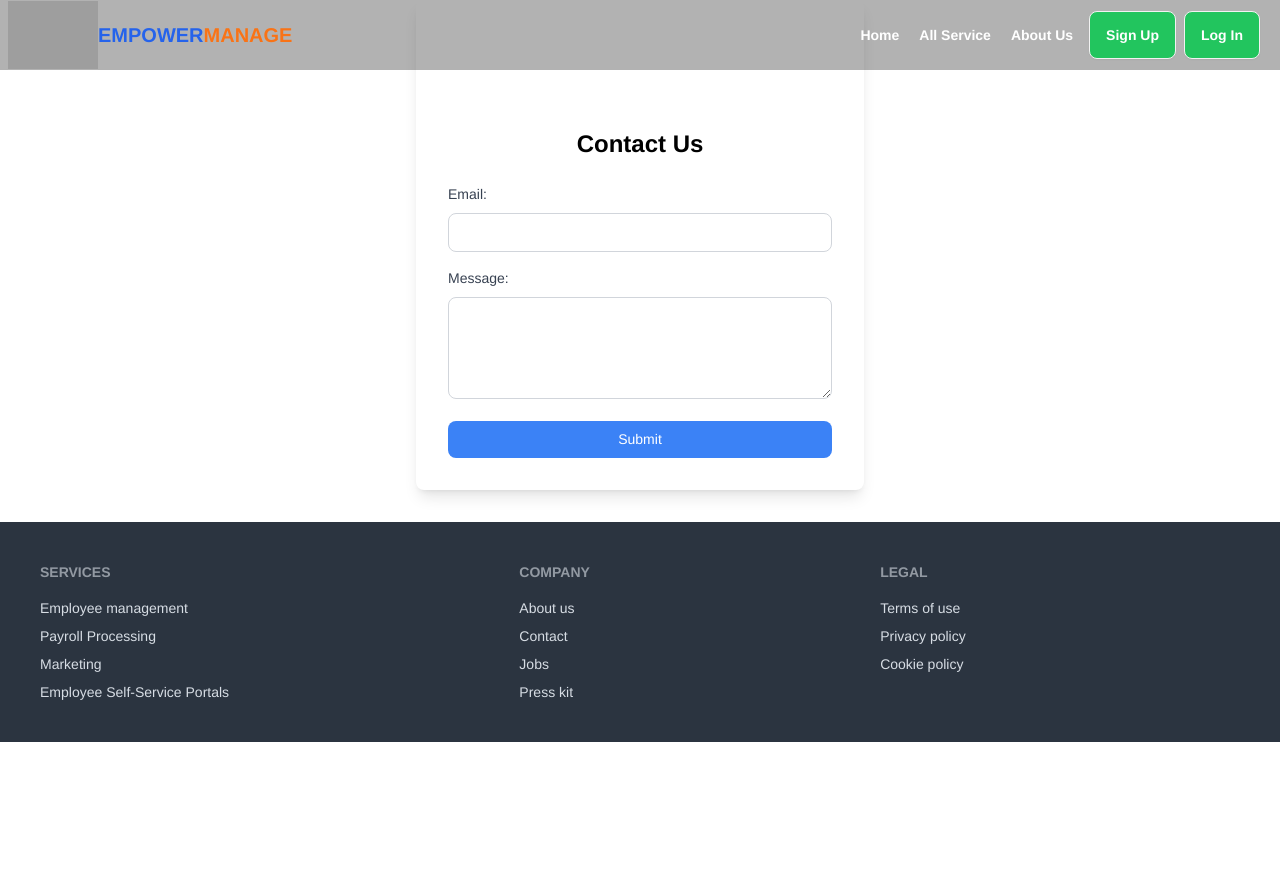
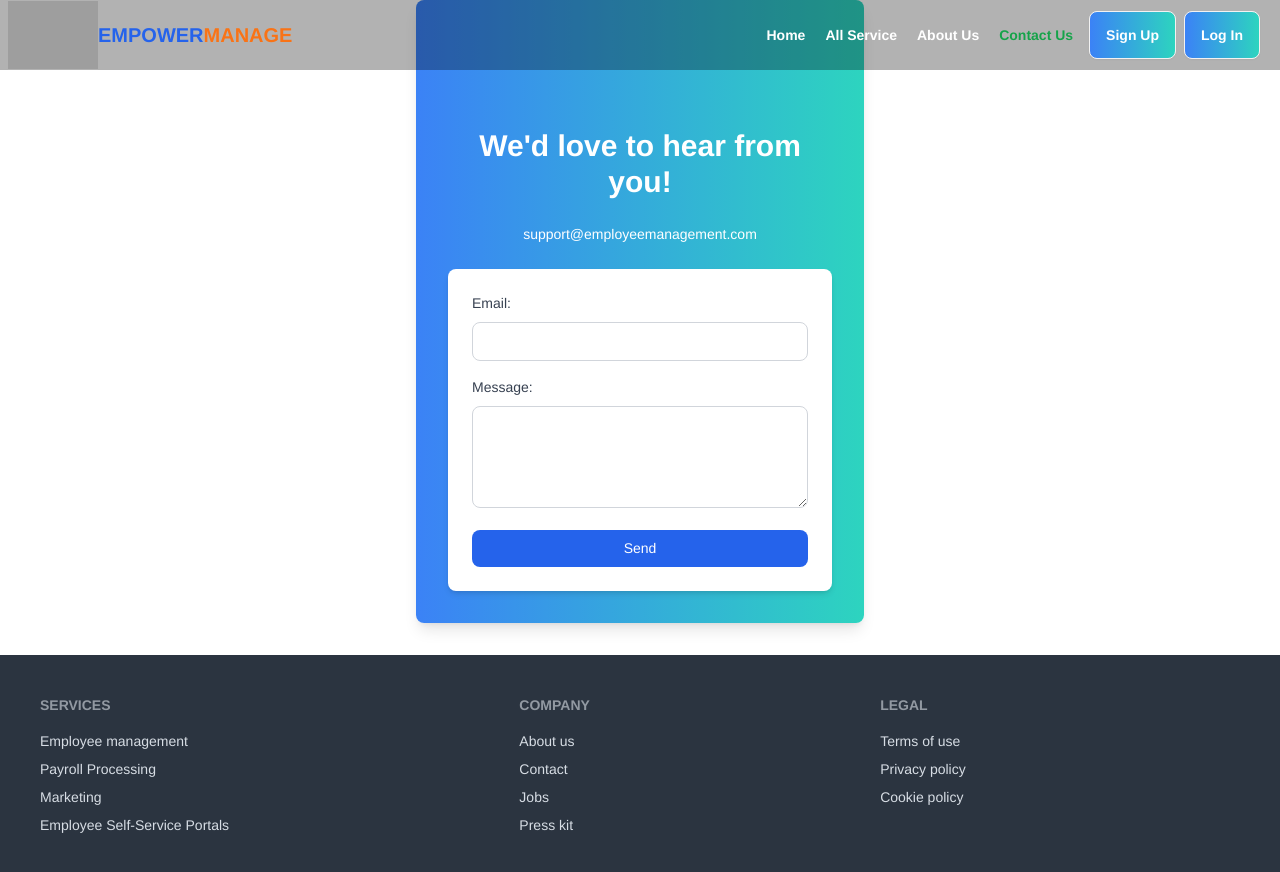
Before and after one commit to mr9asif/Employee-Management, a React (Vite) app: page /contactus in a window 1280 px wide. Shown: the top 872 px of the page. Before the commit the page ends 800 px from the top, so only its background shows below. Built offline with nearby package versions, Linux system fonts and the light colour scheme; no server answers; grey boxes are pictures that could not be loaded.

Commit message:
update button and link

```diff
--- /dev/null
+++ b/src/Components/AboutUs.jsx
@@ -0,0 +1,43 @@
+import React from 'react';
+
+const AboutUs = () => {
+    return (
+        <div className="container mx-auto p-6 pt-24">
+            <div className="bg-white shadow-md rounded-lg p-8">
+                <h1 className="text-3xl font-bold text-gray-800 mb-4">About EmployeeManagement</h1>
+                <p className="text-gray-700 mb-6">
+                    Welcome to EmployeeManagement, where we provide top-notch services to help you manage your workforce efficiently and effectively. Our mission is to empower businesses with the tools and support they need to optimize their human resource processes.
+                </p>
+
+                <h2 className="text-2xl font-semibold text-gray-800 mb-4">Our Services</h2>
+                <ul className="list-disc list-inside text-gray-700 mb-6">
+                    <li><strong>HR Management:</strong> Comprehensive HR solutions to manage employee data, benefits, payroll, and compliance.</li>
+                    <li><strong>Employee Self-Service:</strong> A self-service portal where employees can view their information, request leaves, and manage their profiles.</li>
+                    <li><strong>Performance Management:</strong> Tools to track employee performance, set goals, and conduct reviews.</li>
+                    <li><strong>Recruitment Solutions:</strong> End-to-end recruitment services to attract, hire, and onboard top talent.</li>
+                    <li><strong>Training and Development:</strong> Programs and resources to help employees develop their skills and advance their careers.</li>
+                    <li><strong>Time and Attendance:</strong> Systems to track employee time, attendance, and manage shifts.</li>
+                    <li><strong>Compliance Management:</strong> Ensure your company adheres to all local, state, and federal employment laws and regulations.</li>
+                </ul>
+
+                <h2 className="text-2xl font-semibold text-gray-800 mb-4">Our Team</h2>
+                <p className="text-gray-700 mb-6">
+                    Our team is composed of experienced HR professionals, software engineers, and customer support specialists dedicated to providing you with the best service possible. We believe in continuous improvement and innovation to meet the evolving needs of our clients.
+                </p>
+
+                <h2 className="text-2xl font-semibold text-gray-800 mb-4">Contact Us</h2>
+                <p className="text-gray-700">
+                    We would love to hear from you! Whether you have questions about our services, need support, or want to provide feedback, feel free to reach out to us.
+                </p>
+                <p className="text-gray-700">
+                    Email: support@employeemanagement.com
+                </p>
+                <p className="text-gray-700">
+                    Phone: (123) 456-7890
+                </p>
+            </div>
+        </div>
+    );
+};
+
+export default AboutUs;
--- a/src/Components/ContactUs.jsx
+++ b/src/Components/ContactUs.jsx
@@ -25,9 +25,10 @@ const ContactUs = () => {
     };
 
     return (
-        <div className="bg-white p-8 rounded-lg shadow-lg w-full max-w-md mx-auto pt-32 mb-8">
-            <h2 className="text-2xl font-bold mb-6 text-center">Contact Us</h2>
-            <form onSubmit={handleSubmit}>
+        <div className="bg-gradient-to-r from-blue-500 to-teal-400 p-8 rounded-lg shadow-lg w-full max-w-md mx-auto pt-32 mb-8">
+            <h2 className="text-3xl font-bold mb-6 text-center text-white">We'd love to hear from you!</h2>
+            <p className="text-center text-white mb-6">support@employeemanagement.com</p>
+            <form onSubmit={handleSubmit} className="bg-white p-6 rounded-lg shadow-md">
                 <div className="mb-4">
                     <label htmlFor="email" className="block text-gray-700 font-medium mb-2">
                         Email:
@@ -58,12 +59,12 @@ const ContactUs = () => {
                 </div>
                 <button
                     type="submit"
-                    className="w-full bg-blue-500 text-white px-4 py-2 rounded-lg font-medium hover:bg-blue-600 transition duration-300"
+                    className="w-full bg-blue-600 text-white px-4 py-2 rounded-lg font-medium hover:bg-blue-700 transition duration-300"
                 >
-                    Submit
+                    Send
                 </button>
+                {formMessage && <p className="mt-4 text-red-500 text-center">{formMessage}</p>}
             </form>
-
         </div>
     );
 };
--- a/src/Home/Navbar.jsx
+++ b/src/Home/Navbar.jsx
@@ -77,6 +77,7 @@ const Navbar = () => {
                                     {role === 'Admin' && <NavLink to='/message' className={({ isActive }) => isActive ? 'text-green-600 font-bold' : 'text-white font-bold'}>Message</NavLink>}
                                 </>
                             )}
+                                 <NavLink to='/contactus' className={({ isActive }) => isActive ? 'text-green-600 font-bold' : 'text-white font-bold'}>Contact Us</NavLink>
                         </ul>
                     </div>
                     <div className="mx-3 flex justify-center items-center gap-4">
@@ -95,7 +96,7 @@ const Navbar = () => {
                                                 handleSignOut();
                                                 closeDropdown();
                                             }}
-                                            className="block w-full text-left px-3 rounded-lg   py-2 text-sm text-white bg-green-400 hover:bg-green-700"
+                                            className="block w-full text-left px-3 rounded-lg   py-2 text-sm text-white bg-gradient-to-r from-blue-500 to-teal-400 hover:bg-blue-700"
                                         >
                                             Sign Out
                                         </button>
@@ -104,8 +105,8 @@ const Navbar = () => {
                             </div>
                         ) : (
                             <div className="flex items-center gap-2">
-                                <Link to='/signup' className="btn bg-green-500 hover:bg-green-700 text-white">Sign Up</Link>
-                                <Link to='/login' className="btn bg-green-500 hover:bg-green-700 text-white">Log In</Link>
+                                <Link to='/signup' className="btn bg-gradient-to-r from-blue-500 to-teal-400 hover:bg-blue-700 text-white">Sign Up</Link>
+                                <Link to='/login' className="btn bg-gradient-to-r from-blue-500 to-teal-400 hover:bg-blue-700 text-white">Log In</Link>
                             </div>
                         )}
                     </div>
--- a/src/Home/Service.jsx
+++ b/src/Home/Service.jsx
@@ -14,7 +14,7 @@ const Service = ({item}) => {
            </div>
            <div className="absolute bottom-0 left-0 right-0 flex justify-between items-center mb-3 px-6 my-2">
            <Link to={`/viewdetails/${_id}`}>
-           <button className="text-[13px]  lg:text-xl w-12 h-[30px] lg:w-32 rounded-xl lg:h-[40px] bg-green-500 text-white relative overflow-hidden group z-10 hover:text-white duration-1000"><span className="absolute bg-green-500 size-36 rounded-xl group-hover:scale-100 scale-0 -z-10 -left-2 -top-10 group-hover:duration-500 duration-700 origin-center transform transition-all"></span><span className="absolute bg-orange-600 size-36 -left-2 -top-10 rounded-full group-hover:scale-100 scale-0 -z-10 group-hover:duration-700 duration-500 origin-center transform transition-all"></span>ViewDetails</button>
+           <button className="text-[13px]  lg:text-xl w-12 h-[30px] lg:w-32 rounded-xl lg:h-[40px] bg-gradient-to-r from-blue-500 to-teal-400 text-white relative overflow-hidden group z-10 hover:text-white duration-1000"><span className="absolute bg-gradient-to-r from-blue-500 to-teal-400 size-36 rounded-xl group-hover:scale-100 scale-0 -z-10 -left-2 -top-10 group-hover:duration-500 duration-700 origin-center transform transition-all"></span><span className="absolute bg-orange-600 size-36 -left-2 -top-10 rounded-full group-hover:scale-100 scale-0 -z-10 group-hover:duration-700 duration-500 origin-center transform transition-all"></span>ViewDetails</button>
        </Link>
        </div>
         </div>
--- a/src/Router/Router.jsx
+++ b/src/Router/Router.jsx
@@ -16,6 +16,7 @@ import PrivetRoute from "../PrivetRoute/PrivetRoute";
 import ErrorPage from "../Components/ErrorPage";
 import ContactUs from "../Components/ContactUs";
 import Message from "../Components/Message";
+import AboutUs from "../Components/AboutUs";
 
 
 
@@ -55,6 +56,10 @@ const router = createBrowserRouter([
           element:<Dashboard></Dashboard>
         },
         {
+          path:'/about',
+          element:<AboutUs></AboutUs>
+        },
+        {
           path:'/message',
           element:<Message></Message>
         },
```
Also changed, not shown: src/Home/Banner.jsx (+4 -4 lines).
